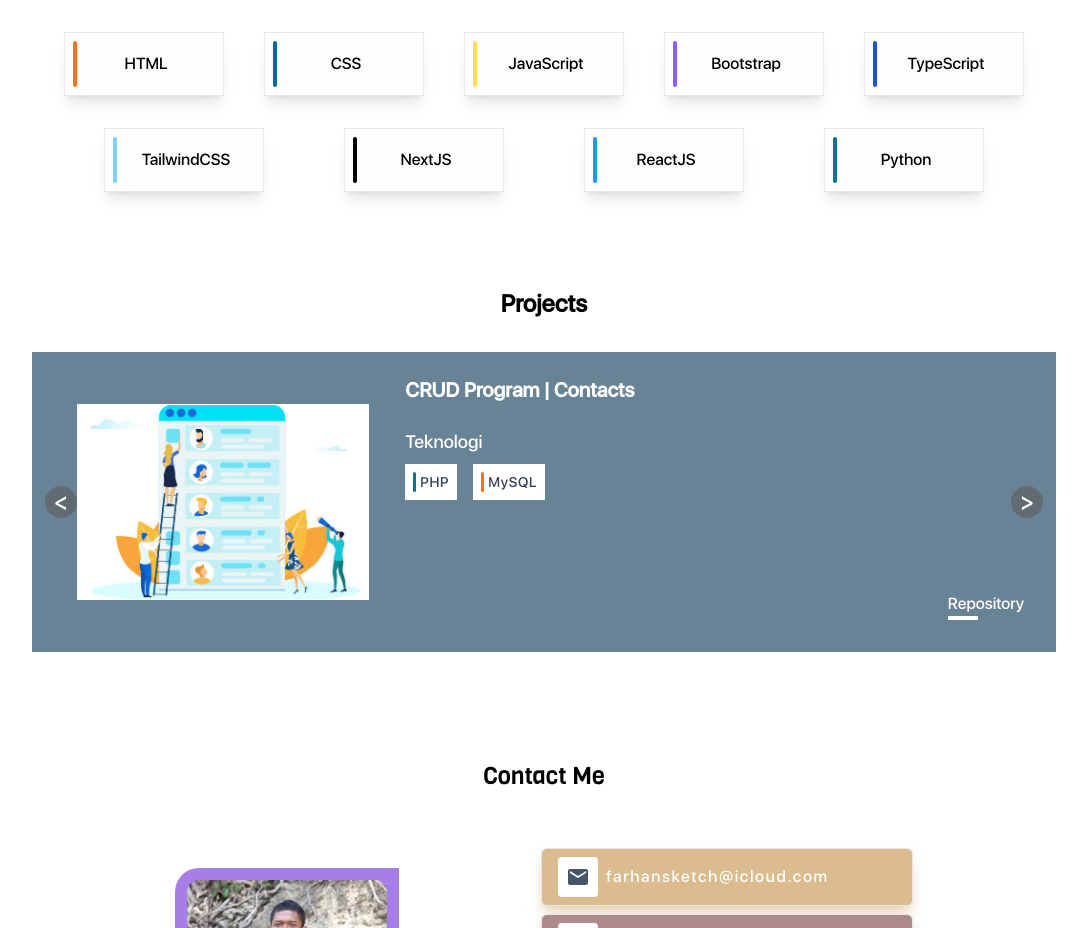
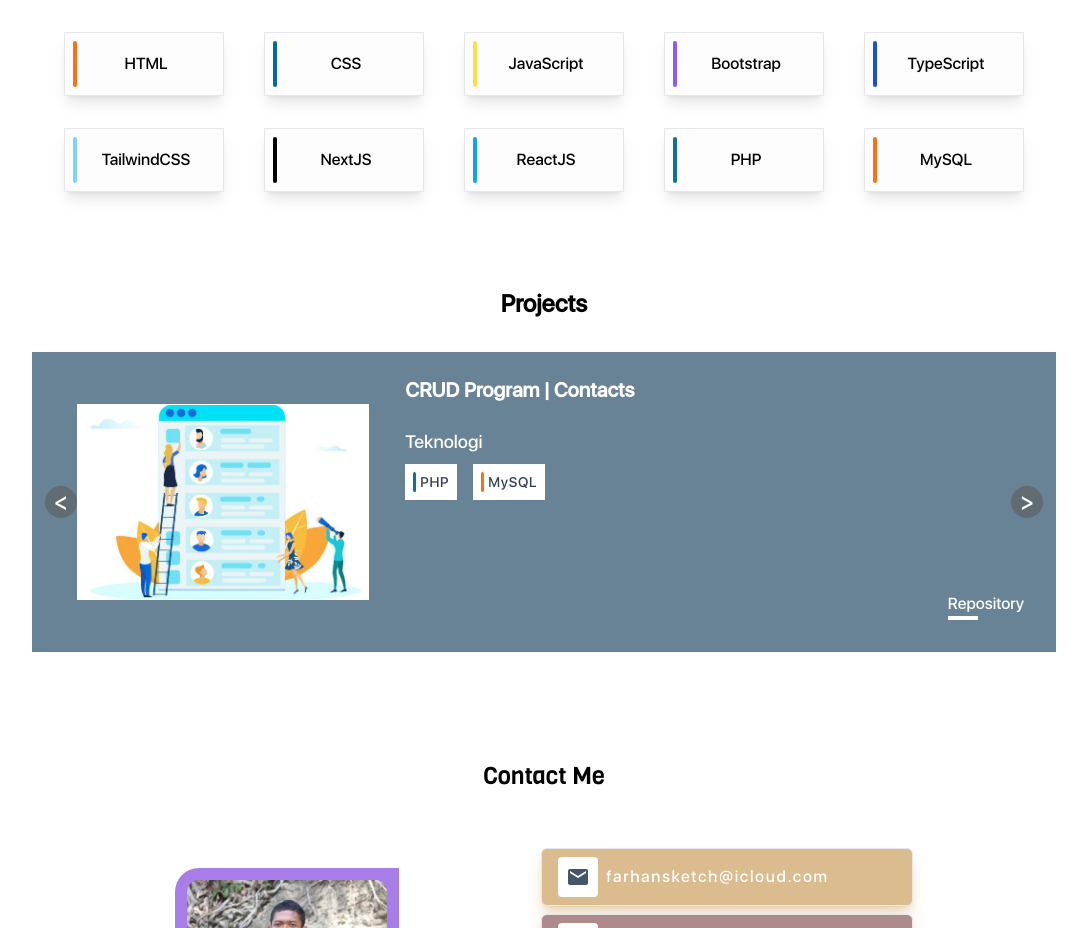
Before and after one commit to farhanswitch/farhanswitch.github.io, a React (Create React App) app: page / in a window 1280 px wide. Shown: the part 1240-2168 px from the top of the page, without its empty margins (96-1183 px from the left). Built offline with nearby package versions, Linux system fonts and the light colour scheme.

Commit message:
edit skills

```diff
--- a/src/components/Skill.tsx
+++ b/src/components/Skill.tsx
@@ -11,7 +11,8 @@ export default function Skill() {
     { name: "TailwindCSS", color: "bg-sky-300" },
     { name: "NextJS", color: "bg-black" },
     { name: "ReactJS", color: "bg-sky-500" },
-    { name: "Python", color: "bg-cyan-700" },
+    { name: "PHP", color: "bg-cyan-700" },
+    {name:"MySQL", color:"bg-orange-500"}
   ];
   return (
     <section id="skills" className="w-full bg-white h-max px-6 pt-20 pb-26">
```
